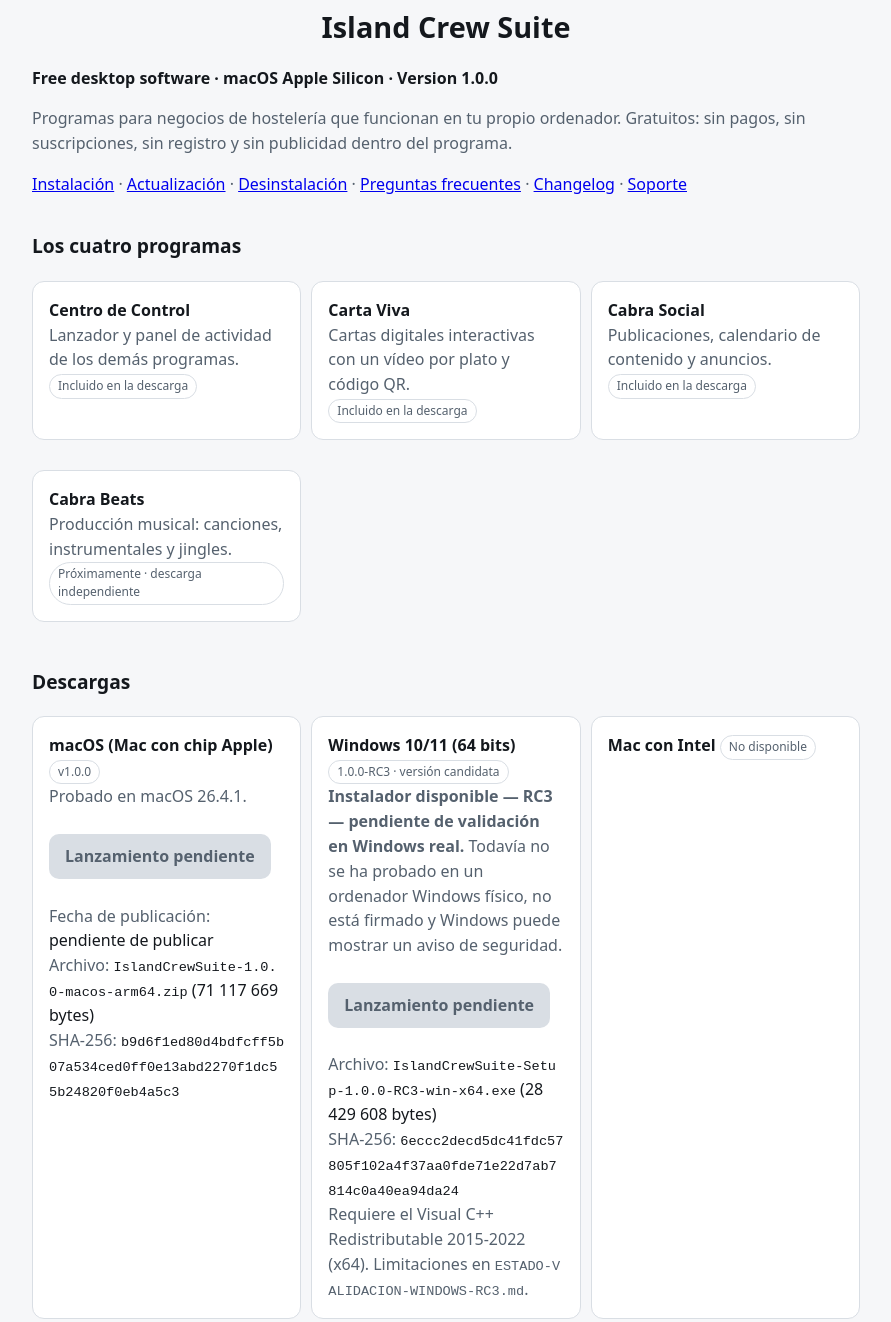
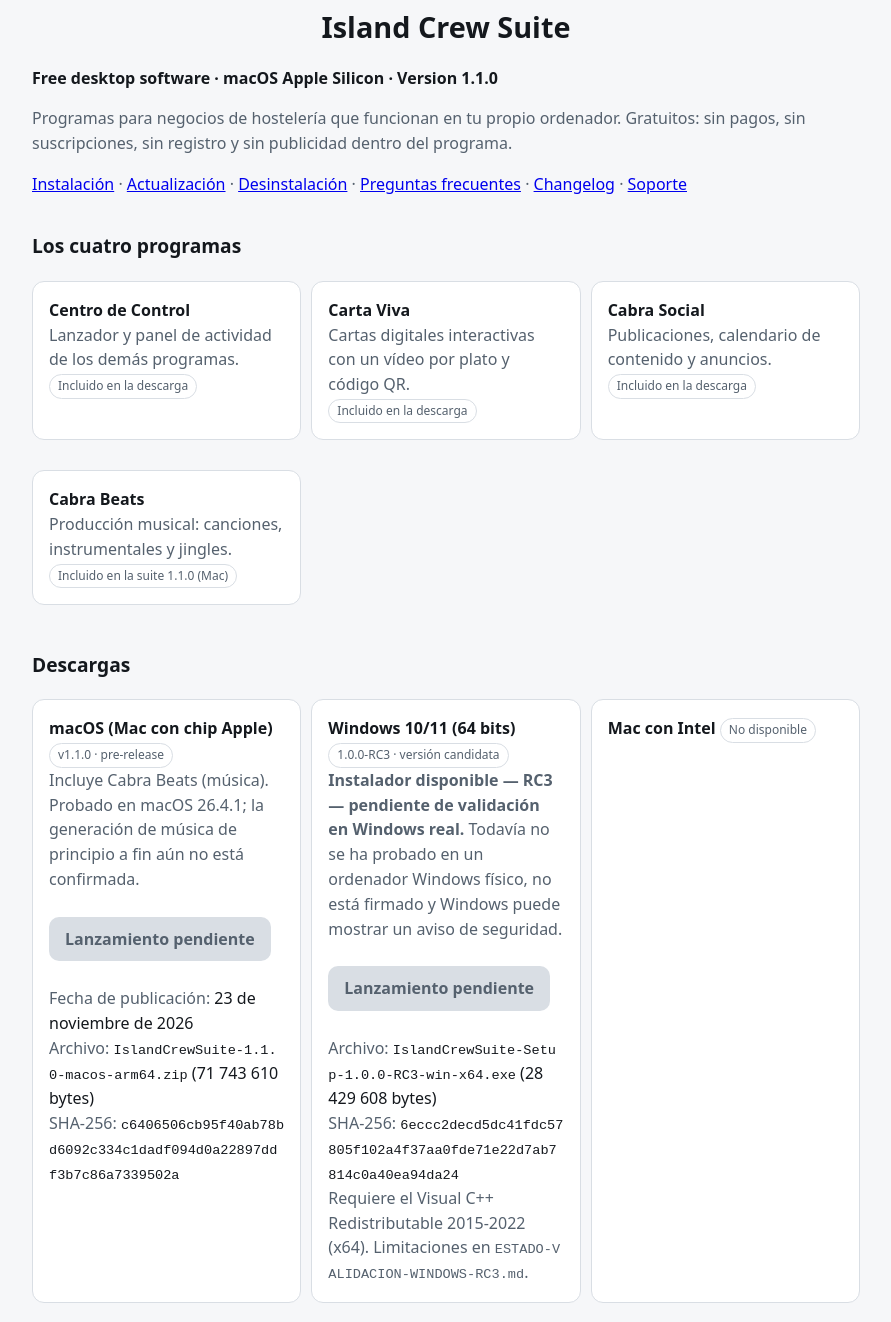
Before and after one commit to MAXIMILIANOGROSS/island-crew-downloads, a plain HTML site: page website/index.html in a window 1280 px wide. Shown: the part 291-1613 px from the top of the page, without its empty margins (194-1085 px from the left). Drawn offline with Linux system fonts and the light colour scheme.

Commit message:
Island Crew Suite 1.1.0 (Mac) con Cabra Beats integrada; README reorganizado ES/EN

```diff
--- a/website/index.html
+++ b/website/index.html
@@ -13,7 +13,7 @@ code,pre{font-family:ui-monospace,monospace;font-size:.85rem;word-break:break-al
 .t{display:inline-block;font-size:.75rem;padding:2px 8px;border-radius:99px;border:1px solid var(--bd);color:var(--mut)}
 </style></head><body><main>
 <img src="img/island-crew-suite.png" alt="Island Crew Suite" style="display:block;width:min(260px,70vw);height:auto;margin:0 auto 8px"><h1 style="text-align:center">Island Crew Suite</h1>
-<p><b>Free desktop software · macOS Apple Silicon · Version 1.0.0</b></p>
+<p><b>Free desktop software · macOS Apple Silicon · Version 1.1.0</b></p>
 <p class="m">Programas para negocios de hostelería que funcionan en tu propio ordenador. Gratuitos: sin pagos, sin suscripciones, sin registro y sin publicidad dentro del programa.</p>
 
 <p class="m"><a href="../docs/INSTALACION.md">Instalación</a> · <a href="../docs/ACTUALIZACION.md">Actualización</a> · <a href="../docs/DESINSTALACION.md">Desinstalación</a> · <a href="../docs/FAQ.md">Preguntas frecuentes</a> · <a href="../v1.0.0/CHANGELOG.md">Changelog</a> · <a href="../docs/SOPORTE.md">Soporte</a></p>
@@ -22,16 +22,16 @@ code,pre{font-family:ui-monospace,monospace;font-size:.85rem;word-break:break-al
 <div class="c"><b>Centro de Control</b><br><span class="m">Lanzador y panel de actividad de los demás programas.</span><br><span class="t">Incluido en la descarga</span></div>
 <div class="c"><b>Carta Viva</b><br><span class="m">Cartas digitales interactivas con un vídeo por plato y código QR.</span><br><span class="t">Incluido en la descarga</span></div>
 <div class="c"><b>Cabra Social</b><br><span class="m">Publicaciones, calendario de contenido y anuncios.</span><br><span class="t">Incluido en la descarga</span></div>
-<div class="c"><b>Cabra Beats</b><br><span class="m">Producción musical: canciones, instrumentales y jingles.</span><br><span class="t">Próximamente · descarga independiente</span></div>
+<div class="c"><b>Cabra Beats</b><br><span class="m">Producción musical: canciones, instrumentales y jingles.</span><br><span class="t">Incluido en la suite 1.1.0 (Mac)</span></div>
 </div>
 
 <h2>Descargas</h2>
 <div class="g">
-<div class="c"><b>macOS (Mac con chip Apple)</b> <span class="t">v1.0.0</span><br>
-<span class="m">Probado en macOS 26.4.1.</span><br><br>
+<div class="c"><b>macOS (Mac con chip Apple)</b> <span class="t">v1.1.0 · pre-release</span><br>
+<span class="m">Incluye Cabra Beats (música). Probado en macOS 26.4.1; la generación de música de principio a fin aún no está confirmada.</span><br><br>
 <span class="b" aria-disabled="true">Lanzamiento pendiente</span><br><br>
-<span class="m">Fecha de publicación:</span> pendiente de publicar<br><span class="m">Archivo:</span> <code>IslandCrewSuite-1.0.0-macos-arm64.zip</code> (71 117 669 bytes)<br>
-<span class="m">SHA-256:</span> <code>b9d6f1ed80d4bdfcff5b07a534ced0ff0e13abd2270f1dc55b24820f0eb4a5c3</code></div>
+<span class="m">Fecha de publicación:</span> 23 de noviembre de 2026<br><span class="m">Archivo:</span> <code>IslandCrewSuite-1.1.0-macos-arm64.zip</code> (71 743 610 bytes)<br>
+<span class="m">SHA-256:</span> <code>c6406506cb95f40ab78bd6092c334c1dadf094d0a22897ddf3b7c86a7339502a</code></div>
 <div class="c"><b>Windows 10/11 (64 bits)</b> <span class="t">1.0.0-RC3 · versión candidata</span><br><span class="m"><b>Instalador disponible — RC3 — pendiente de validación en Windows real.</b> Todavía no se ha probado en un ordenador Windows físico, no está firmado y Windows puede mostrar un aviso de seguridad.</span><br><br><span class="b" aria-disabled="true">Lanzamiento pendiente</span><br><br><span class="m">Archivo:</span> <code>IslandCrewSuite-Setup-1.0.0-RC3-win-x64.exe</code> (28 429 608 bytes)<br><span class="m">SHA-256:</span> <code>6eccc2decd5dc41fdc57805f102a4f37aa0fde71e22d7ab7814c0a40ea94da24</code><br><span class="m">Requiere el Visual C++ Redistributable 2015-2022 (x64). Limitaciones en <code>ESTADO-VALIDACION-WINDOWS-RC3.md</code>.</span></div>
 <div class="c"><b>Mac con Intel</b> <span class="t">No disponible</span></div>
 </div>
@@ -43,7 +43,7 @@ code,pre{font-family:ui-monospace,monospace;font-size:.85rem;word-break:break-al
 
 <h2>Cómo verificar el SHA-256</h2><p>En Terminal: <code>shasum -a 256 </code> y arrastra el ZIP. El resultado debe ser idéntico a la huella de la tarjeta de descarga y al archivo <code>SHA256SUMS</code> de la release. Si no coincide, no lo abras.</p>
 <h2>Instalación</h2>
-<ol><li>Comprueba la huella: <code>shasum -a 256 IslandCrewSuite-1.0.0-macos-arm64.zip</code> y compárala con la de arriba.</li>
+<ol><li>Comprueba la huella: <code>shasum -a 256 IslandCrewSuite-1.1.0-macos-arm64.zip</code> y compárala con la de arriba.</li>
 <li>Descomprime el ZIP.</li>
 <li>Clic derecho en <code>Instalar-Mac.command</code> → Abrir → Abrir (el programa aún no lleva firma de pago de Apple).</li>
 <li>En el paso 3 del asistente pega la licencia libre:</li></ol>
@@ -56,7 +56,7 @@ code,pre{font-family:ui-monospace,monospace;font-size:.85rem;word-break:break-al
 <p>Sin telemetría: no envía tus datos a Island Crew. Solo se conecta a internet si usas funciones con servicios externos (Google Gemini/YouTube, Groq, Meta, Pixabay, Pexels) con tus propias claves. Las claves se guardan en un archivo local de tu usuario, sin cifrar y con lectura solo para ti, no en el Llavero de macOS. La licencia libre se comprueba sin conexión.</p>
 
 <h2>Limitaciones</h2>
-<ul><li>macOS: solo chip Apple. Windows: RC3 sin validar en un equipo real y sin firma.</li><li>Sin firma ni notarización de Apple: macOS avisa al abrir.</li><li>Cabra Beats no incluido.</li><li>Las integraciones con servicios externos dependen de tus claves y cuotas y no están garantizadas.</li><li>El programa prepara el contenido; la publicación en redes la haces tú.</li></ul>
+<ul><li>macOS: solo chip Apple. Windows: RC3 sin validar en un equipo real y sin firma.</li><li>Sin firma ni notarización de Apple: macOS avisa al abrir.</li><li>Cabra Beats (Mac) va dentro de la suite 1.1.0; sus motores de IA se descargan de internet (unos 20 GB).</li><li>Las integraciones con servicios externos dependen de tus claves y cuotas y no están garantizadas.</li><li>El programa prepara el contenido; la publicación en redes la haces tú.</li></ul>
 
 <h2>Preguntas frecuentes</h2>
 <div class="c"><b>¿Es realmente gratis?</b><br>Sí. No hay pagos, suscripciones ni registro.</div>
```
Also changed, not shown: 10 other files.
